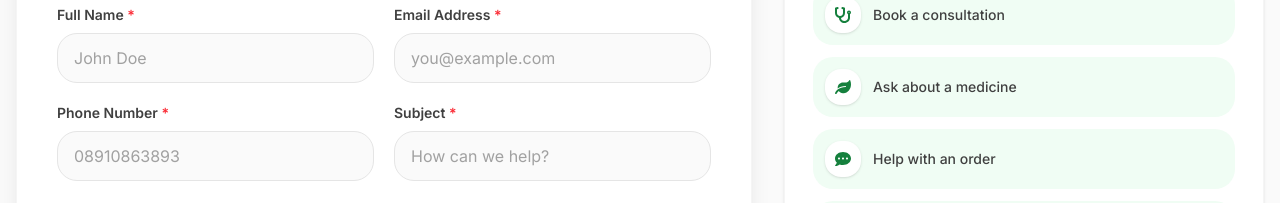
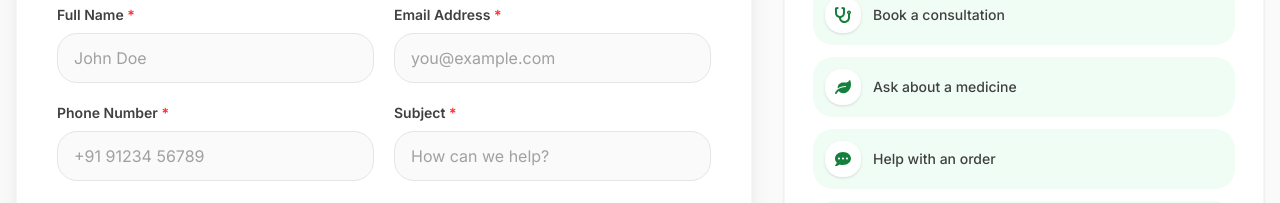
Before and after one commit to Asish2404/Kent-Homoeopathy, a React (Vite) app in the folder Project/: page /Contact in a window 1280 px wide. Shown: the part 1312-1515 px from the top of the page. Built offline with nearby package versions, Linux system fonts and the light colour scheme.

Commit message:
Contact Us page update

```diff
--- a/Project/src/ContactUS/Contact.jsx
+++ b/Project/src/ContactUS/Contact.jsx
@@ -393,7 +393,7 @@ const Contact = () => {
               <Field label="Phone Number" required error={errors.phone?.message}>
                 <input
                   type="tel"
-                  placeholder="08910863893"
+                  placeholder="+91 91234 56789"
                   className={inputBase}
                   {...register("phone", { required: "Phone is required" })}
                 />
```
